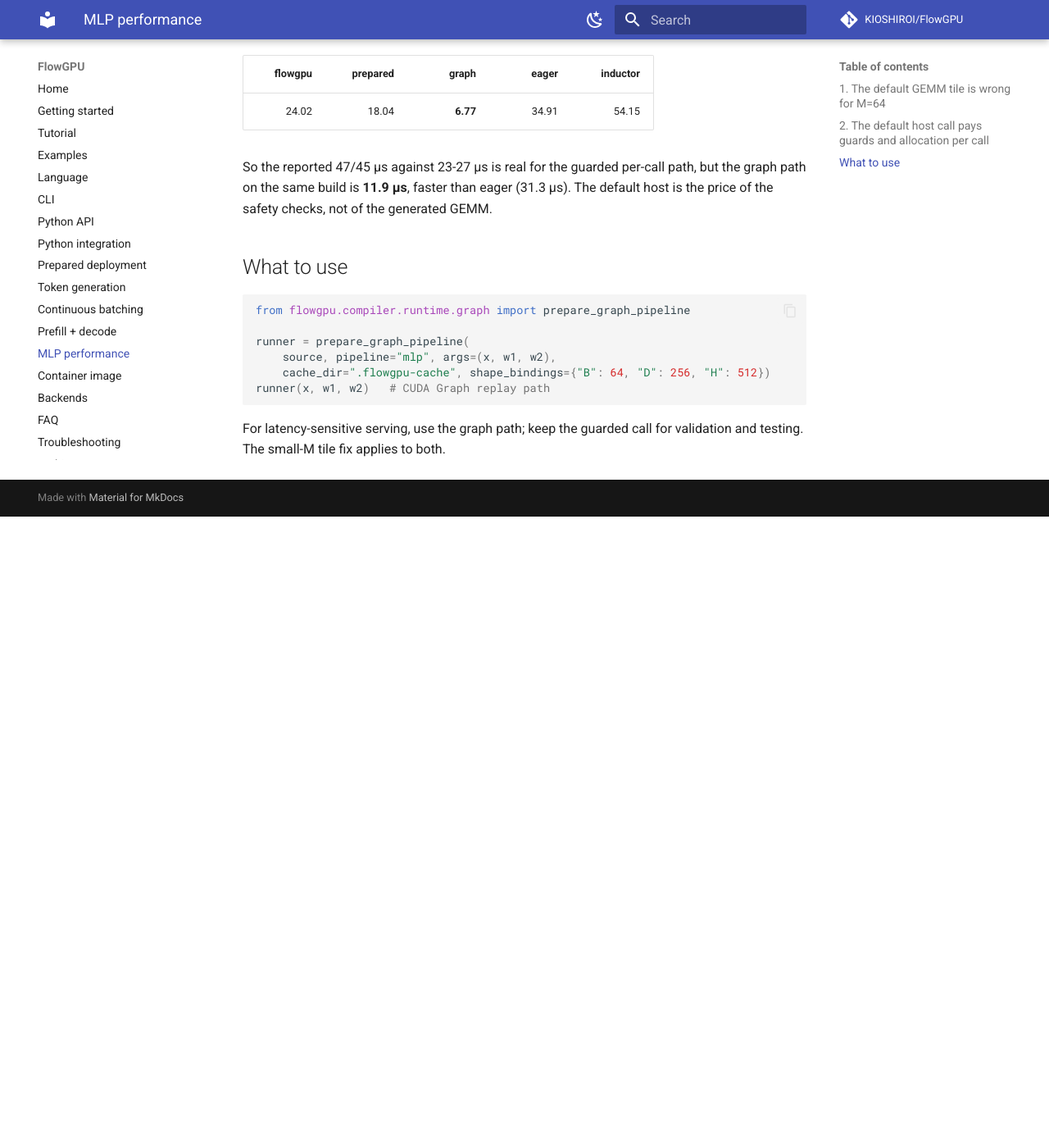
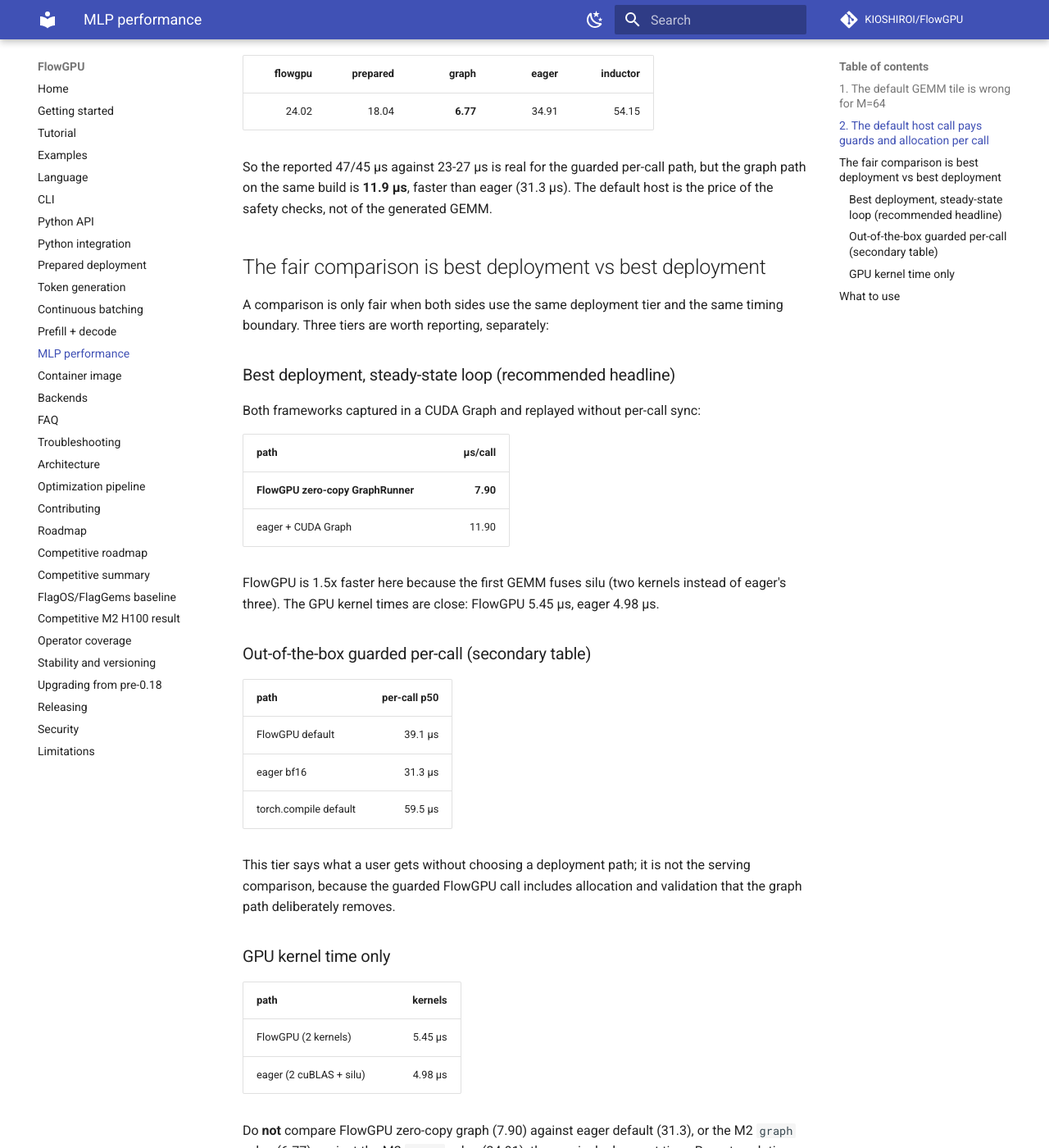
Before and after one commit to KIOSHIROI/FlowGPU, an MkDocs documentation site: the page built from docs/user-guide/mlp-performance.md, in a window 1280 px wide and 1400 px high, scrolled down 1408 px. Shown: the whole window at 82% size. Built offline with MkDocs 1.6.1 and Material for MkDocs 9.7.7, drawn with Linux system fonts in a browser that asks for light colours; comment, search, counter and statistics services are not loaded; before the commit the page ends 2038 px from its top, so only the background shows below that; some of the changed text lies outside the part shown.

Commit message:
Release 0.73.0: graph decode session
- DecodeSession(graph=True) captures the attention-only pipeline with a
  caller-owned KV cache: 20.83 us/token, 48,002 tokens/s.
- Token-loop timing now precomputes tokens; the old 72.11 us/token figure
  measured torch.randn allocation.
- Correct the MLP performance comparison to best-vs-best tiers.

````diff
--- a/docs/user-guide/mlp-performance.md
+++ b/docs/user-guide/mlp-performance.md
@@ -54,16 +54,60 @@ path, but the graph path on the same build is **11.9 µs**, faster than eager
 (31.3 µs). The default host is the price of the safety checks, not of the
 generated GEMM.
 
+## The fair comparison is best deployment vs best deployment
+
+A comparison is only fair when both sides use the same deployment tier and the
+same timing boundary. Three tiers are worth reporting, separately:
+
+### Best deployment, steady-state loop (recommended headline)
+
+Both frameworks captured in a CUDA Graph and replayed without per-call sync:
+
+| path | µs/call |
+|---|---:|
+| **FlowGPU zero-copy GraphRunner** | **7.90** |
+| eager + CUDA Graph | 11.90 |
+
+FlowGPU is 1.5x faster here because the first GEMM fuses silu (two kernels
+instead of eager's three). The GPU kernel times are close: FlowGPU 5.45 µs,
+eager 4.98 µs.
+
+### Out-of-the-box guarded per-call (secondary table)
+
+| path | per-call p50 |
+|---|---:|
+| FlowGPU default | 39.1 µs |
+| eager bf16 | 31.3 µs |
+| torch.compile default | 59.5 µs |
+
+This tier says what a user gets without choosing a deployment path; it is not
+the serving comparison, because the guarded FlowGPU call includes allocation
+and validation that the graph path deliberately removes.
+
+### GPU kernel time only
+
+| path | kernels |
+|---|---:|
+| FlowGPU (2 kernels) | 5.45 µs |
+| eager (2 cuBLAS + silu) | 4.98 µs |
+
+Do **not** compare FlowGPU zero-copy graph (7.90) against eager default
+(31.3), or the M2 `graph` value (6.77) against the M2 `eager` value (34.91):
+those mix deployment tiers. Report each tier with its label.
+
 ## What to use
 
 ```python
-from flowgpu.compiler.runtime.graph import prepare_graph_pipeline
+from flowgpu.compiler.runtime.execution_plan import prepare_execution_plan
+from flowgpu.compiler.runtime.graph import GraphRunner
 
-runner = prepare_graph_pipeline(
+plan = prepare_execution_plan(
     source, pipeline="mlp", args=(x, w1, w2),
-    cache_dir=".flowgpu-cache", shape_bindings={"B": 64, "D": 256, "H": 512})
-runner(x, w1, w2)   # CUDA Graph replay path
+    cache_dir=".flowgpu-cache", validator=lambda r: True,
+    shape_bindings={"B": 64, "D": 256, "H": 512})
+runner = GraphRunner(plan, (x, w1, w2), copy_inputs=False)
+runner.replay()
 ```
 
-For latency-sensitive serving, use the graph path; keep the guarded call for
-validation and testing. The small-M tile fix applies to both.
+For latency-sensitive serving, use the zero-copy graph; keep the guarded call
+for validation and testing. The small-M tile fix applies to both.
--- a/pyproject.toml
+++ b/pyproject.toml
@@ -4,7 +4,7 @@ build-backend = "setuptools.build_meta"
 
 [project]
 name = "flowgpu"
-version = "0.72.0"
+version = "0.73.0"
 description = "A dataflow DSL compiler for GPU operator pipelines targeting Triton and a portable reference backend"
 authors = [{name = "The FlowGPU Authors"}]
 keywords = ["compiler", "triton", "dataflow", "dsl", "gpu", "llm"]
````
Also changed, not shown: CHANGELOG.md (+7 -0 lines), PUBLIC_RELEASE.md (+1 -1 lines), docs/user-guide/competitive-summary.md (+1 -1 lines), docs/user-guide/token-generation.md (+20 -10 lines), 6 other files.
